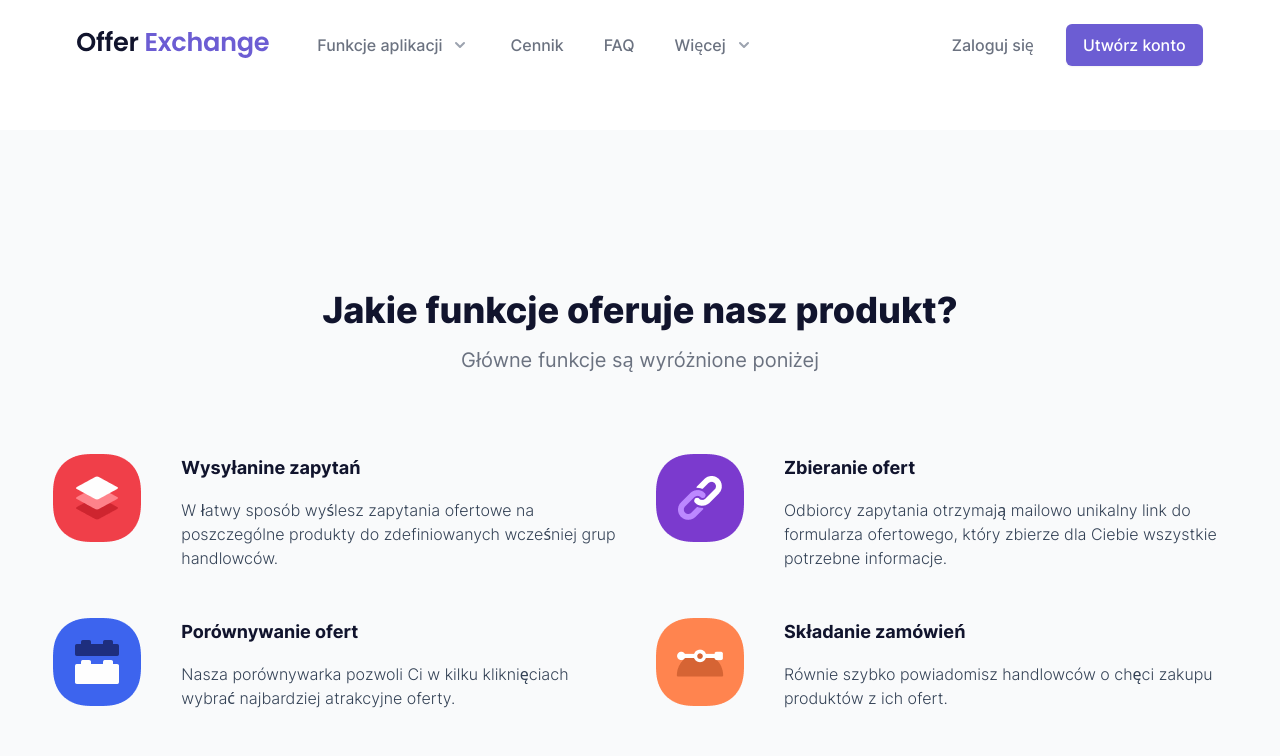
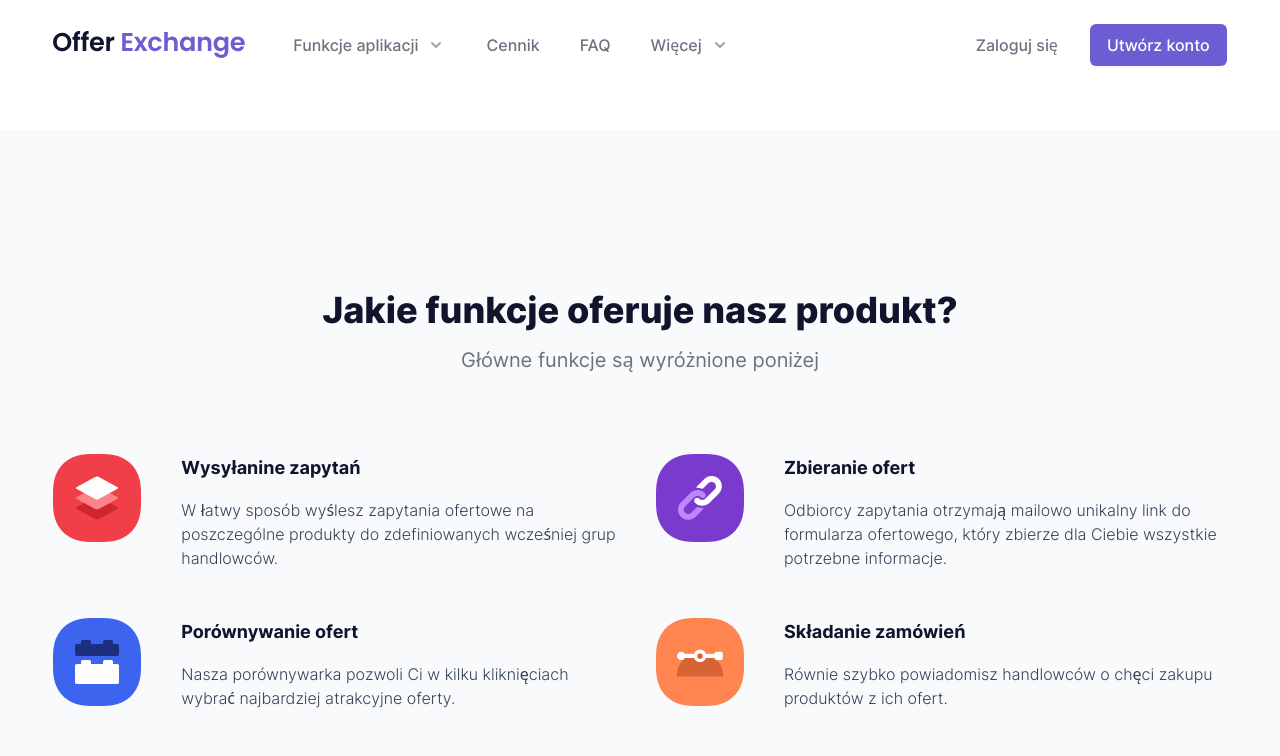
Before and after one commit to snax4a/offerexchange.net, a Next.js app: page / in a window 1280 px wide. Shown: the top 756 px of the page. Built offline with nearby package versions, Linux system fonts and the light colour scheme.

Commit message:
refactor: update header styles

```diff
--- a/src/components/layout/Header.tsx
+++ b/src/components/layout/Header.tsx
@@ -19,12 +19,12 @@ export default function Header() {
   return (
     <header
       className={clsx('sticky top-0 z-50 bg-white transition duration-500', {
-        'shadow-md': isScrolled,
+        'shadow-sm md:shadow-md': isScrolled,
       })}
     >
       <Container>
         <Popover className='relative'>
-          <div className='flex items-center justify-between px-4 py-6 sm:px-6 md:justify-start md:space-x-10'>
+          <div className='flex items-center justify-between py-6 md:justify-start md:space-x-10'>
             <UnstyledLink
               href={ROUTES.HOME}
               className='rounded-md pr-2 focus-visible:ring-offset-8'
--- a/src/components/navigation/DesktopNavigation.tsx
+++ b/src/components/navigation/DesktopNavigation.tsx
@@ -13,7 +13,7 @@ import { featureItems, navigationItems } from '@/components/navigation/navigatio
 export default function DesktopNavigation() {
   return (
     <div className='hidden md:flex md:flex-1 md:items-center md:justify-between'>
-      <Popover.Group as='nav' className='flex space-x-10'>
+      <Popover.Group as='nav' className='flex space-x-8 lg:space-x-10'>
         <FeatureItems />
         <NavigationItems />
       </Popover.Group>
```
